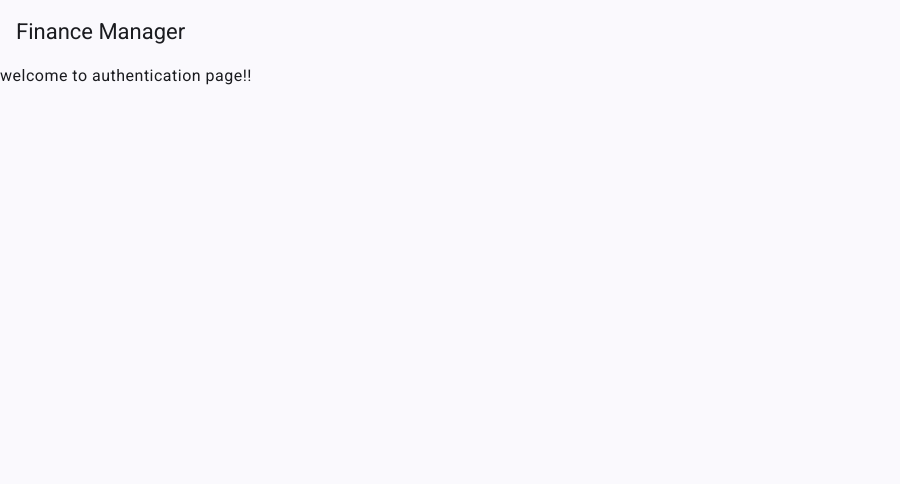
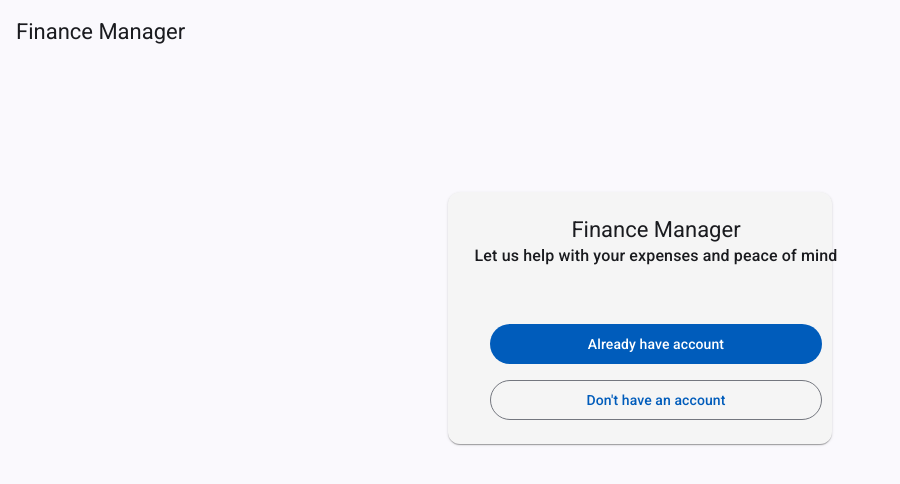
Before and after one commit to Adrian-DG/finance-manager-webclient, an Angular app: page /authentication in a window 1280 px wide. Shown: the top 484 px of the page, without its empty margins (0-900 px from the left). Built offline with nearby package versions, Linux system fonts and the light colour scheme.

Commit message:
index auth page design implemented

```diff
--- a/src/app/app.component.html
+++ b/src/app/app.component.html
@@ -18,7 +18,7 @@
 			<mat-sidenav #sidenav>
 				<app-link-list [options]="options"></app-link-list>
 			</mat-sidenav>
-			<mat-sidenav-content>
+			<mat-sidenav-content class="container">
 				<router-outlet></router-outlet>
 			</mat-sidenav-content>
 		</mat-sidenav-container>
--- a/src/app/auth/pages/index/index.component.html
+++ b/src/app/auth/pages/index/index.component.html
@@ -1 +1,13 @@
-<p>welcome to authentication page!!</p>
+<mat-card class="card">
+	<mat-card-header class="header">
+		<mat-card-title class="title">Finance Manager</mat-card-title>
+		<mat-card-subtitle
+			>Let us help with your expenses and peace of mind</mat-card-subtitle
+		>
+	</mat-card-header>
+	<mat-card-content class="content">
+		<mat-icon></mat-icon>
+		<button mat-flat-button>Already have account</button>
+		<button mat-stroked-button>Don't have an account</button>
+	</mat-card-content>
+</mat-card>
--- a/src/app/auth/pages/index/index.component.scss
+++ b/src/app/auth/pages/index/index.component.scss
@@ -0,0 +1,29 @@
+.card {
+	width: 30%;
+	height: auto;
+	padding: 0.5em;
+	margin: 10% auto;
+	background-color: whitesmoke;
+	.header {
+		width: 100%;
+		display: flex;
+		flex-direction: row;
+		justify-content: center;
+		.title {
+			width: 100%;
+			text-align: center;
+		}
+	}
+	.content {
+		width: 100%;
+		padding: 1em;
+		display: flex;
+		flex-direction: column;
+		justify-content: center;
+		align-items: center;
+		gap: 1em;
+		button {
+			width: 90%;
+		}
+	}
+}
```
Also changed, not shown: src/app/auth/pages/index/index.component.ts (+10 -8 lines).
